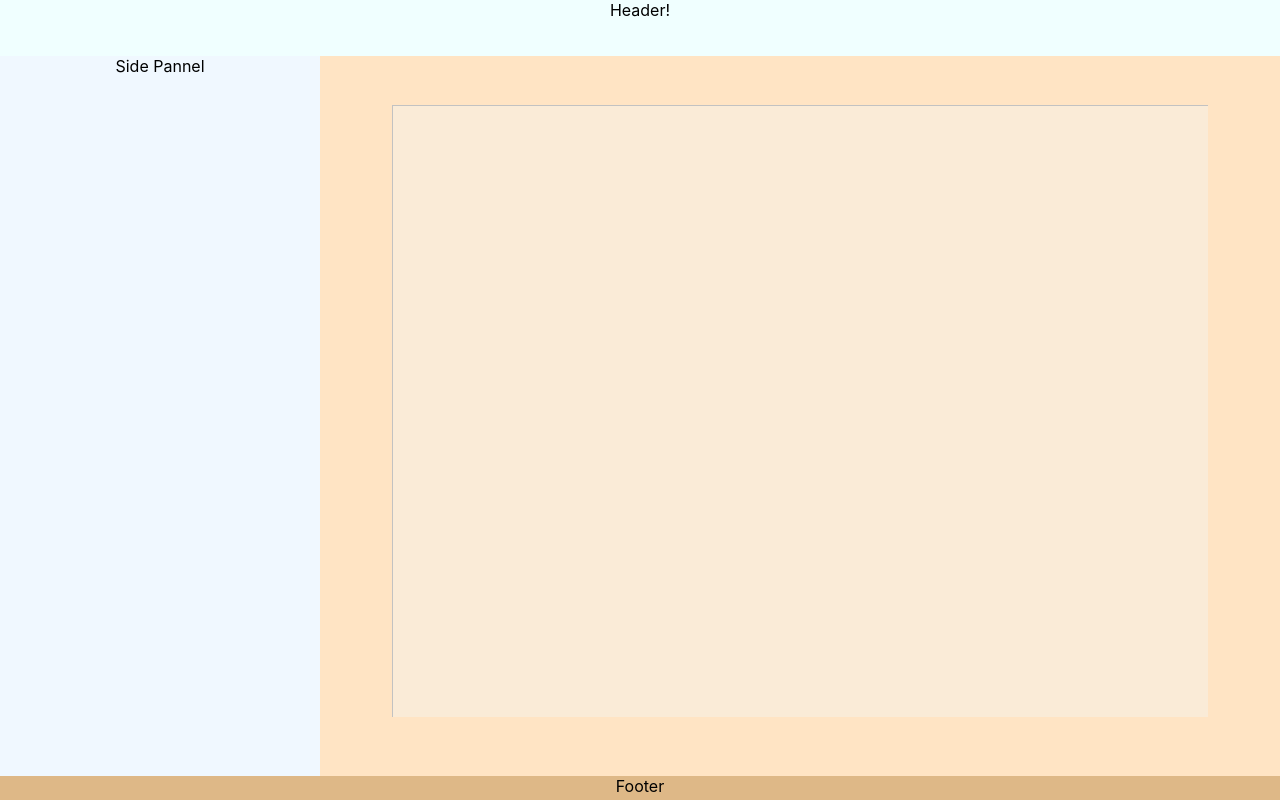
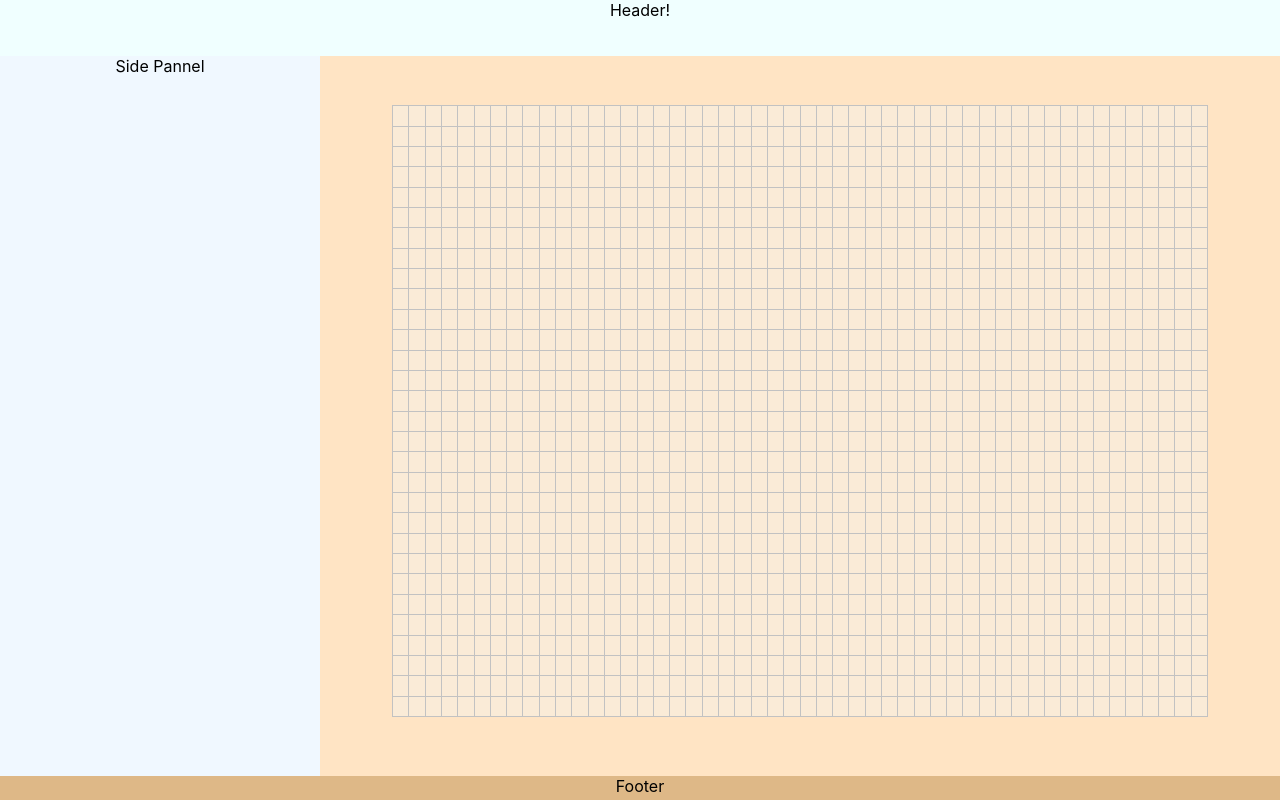
Before and after one commit to Shepharddd/AlgoVis, a React (Create React App) app: page / in a window 1280 px wide. Built offline with nearby package versions, Linux system fonts and the light colour scheme.

Commit message:
gh-pages update

```diff
--- a/package.json
+++ b/package.json
@@ -18,7 +18,7 @@
     "test": "react-scripts test",
     "eject": "react-scripts eject",
     "predeploy": "npm run build",
-    "deploy": "gh-pages -d build"
+    "deploy": "gh-pages -b main -d build"
   },
   "eslintConfig": {
     "extends": [
--- a/src/Main/Board/Board.jsx
+++ b/src/Main/Board/Board.jsx
@@ -25,6 +25,7 @@ class Board extends Component {
     }
 
     handleMouseDown(row, col) {
+        console.log("mouseDown: ");
         const grid = this.state.nodes;
         const newNodes = this.placeNewWall(grid, row, col);
         this.setState({nodes: newNodes, mouseDown: true});
@@ -37,16 +38,33 @@ class Board extends Component {
         this.setState({nodes: newNodes});
     }
 
+    placeNewWall(grid, row, col) {
+        const newGrid = grid.slice();
+        const node = newGrid[row][col];
+        const newNode = {
+            ...node,
+            isWall: !node.isWall,
+        };
+        newGrid[row][col] = newNode;
+        return newGrid;
+    }
+
     getStartGrid() {
         const nodesList = [];
-        for (let row = 0; row < this.state.maxRows; row++) {
+        for (let row = 0; row < MAX_ROWS; row++) {
             const currentRow = [];
-            for (let col = 0; col < this.state.maxCols; col++) {
+            for (let col = 0; col < MAX_COLS; col++) {
+                const neighbours = [];
+                if (row > 0       ) { neighbours.push((row-1, col)); }
+                if (row < MAX_ROWS) { neighbours.push((row+1, col)); }
+                if (col > 0       ) { neighbours.push((row, col-1)); }
+                if (col > MAX_COLS) { neighbours.push((row, col+1)); }
                 const currentNode = {
                     col,
                     row,
                     isWall: false,
                     visited: false,
+                    neighbours: neighbours,
                 };
                 currentRow.push(currentNode);
             }
@@ -56,18 +74,24 @@ class Board extends Component {
     }
 
     render() {
-        const { nodes } = this.state;
+        const { nodes, mouseDown } = this.state;
         return (
             <div className='board-container'>
                 <div className='tile-container'>
                     {nodes.map((row, rowIndex) => {
                         return <div className='tile-row' key={rowIndex}>
                             {row.map((node, nodeIndex) => {
+                                var { col, row, isWall, visited, neighbours } = node;
                                 return <Tile
-                                    key={nodeIndex}
-                                    row={rowIndex}
-                                    col={nodeIndex}
-                                    isWall={this.state.nodes[rowIndex][nodeIndex].isWall}
+                                    key={col}
+                                    row={row}
+                                    col={col}
+                                    isWall={isWall}
+                                    visited={visited}
+                                    neighbours={neighbours}
+                                    onMouseDown={(row, col) => this.handleMouseDown(row, col)}
+                                    onMouseEnter={(row, col) => this.handleMouseEnter(row, col)}
+                                    onMouseUp={() => this.handleMouseUp()}
                                 />
                             })}
                         </div>
--- a/src/Main/Board/Tile/Tile.jsx
+++ b/src/Main/Board/Tile/Tile.jsx
@@ -5,29 +5,38 @@ class Tile extends Component {
     // TODO: remove the constructor
     constructor(props) {
       super(props);
-      this.state = {
-        row: this.props.row,
-        col: this.props.col,
-        visited: false,
-        isWall: this.props.isWall,
-      };
-      this.toggleWall = this.toggleWall.bind(this);
-    }
-
-    toggleWall() {
-        let currState = this.state.isWall;
-        this.setState({ isWall: !currState });
+    //   this.state = {
+    //     row: this.props.row,
+    //     col: this.props.col,
+    //     visited: this.props.visited,
+    //     isWall: this.props.isWall,
+    //     onMouseDown: this.props.onMouseDown,
+    //     onMouseEnter: this.props.onMouseEnter,
+    //     onMouseUp: this.props.onMouseUp,
+    //   };
     }
 
     render() {
+        const {
+            col,
+            isFinish,
+            isStart,
+            isWall,
+            onMouseDown,
+            onMouseEnter,
+            onMouseUp,
+            row,
+          } = this.props;
+
       // TODO: use onClick={this.props.onClick}
       // TODO: replace this.state.value with this.props.value
-      const extraClass = this.state.isWall ? 'wall' : '';
+      const extraClass = isWall ? 'wall' : '';
       return (
-        <div
-            id={`node-${this.state.row}-${this.state.col}`}
+        <div id={`node-${row}-${col}`}
             className={`square ${extraClass}`}
-        />
+            onMouseDown={() => onMouseDown(row, col)}
+            onMouseEnter={() => onMouseEnter(row, col)}
+            onMouseUp={() => onMouseUp()} />
       );
     }
   }
```
